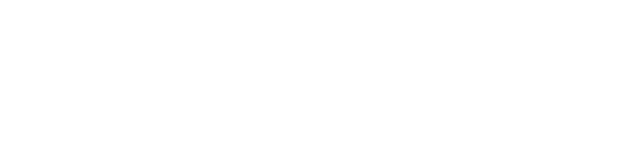
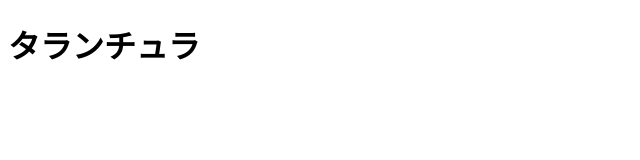
Before and after one commit to Noa-Tokashiki/ZeroPlus_1, a plain HTML site: page index.html in a window 1280 px wide. Shown: the whole page, without its empty margins (0-640 px from the left). Drawn offline with Linux system fonts and the light colour scheme.

Commit message:
header追加

```diff
--- a/index.html
+++ b/index.html
@@ -6,6 +6,10 @@
     <title>Document</title>
   </head>
   <body>
-    <main></main>
+    <main>
+      <header class="header">
+        <h1 class="header-logo">タランチュラ</h1>
+      </header>
+    </main>
   </body>
 </html>
```
